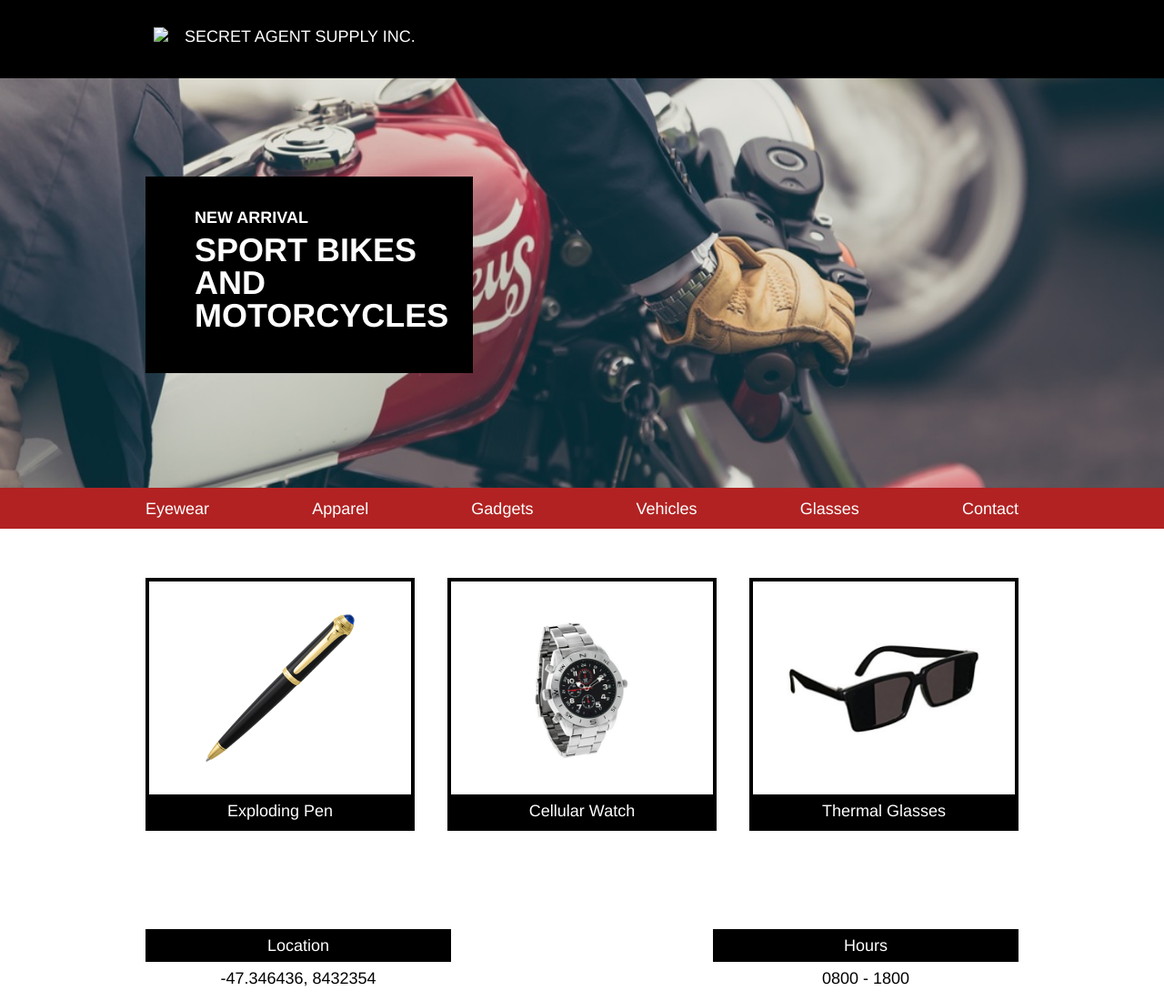
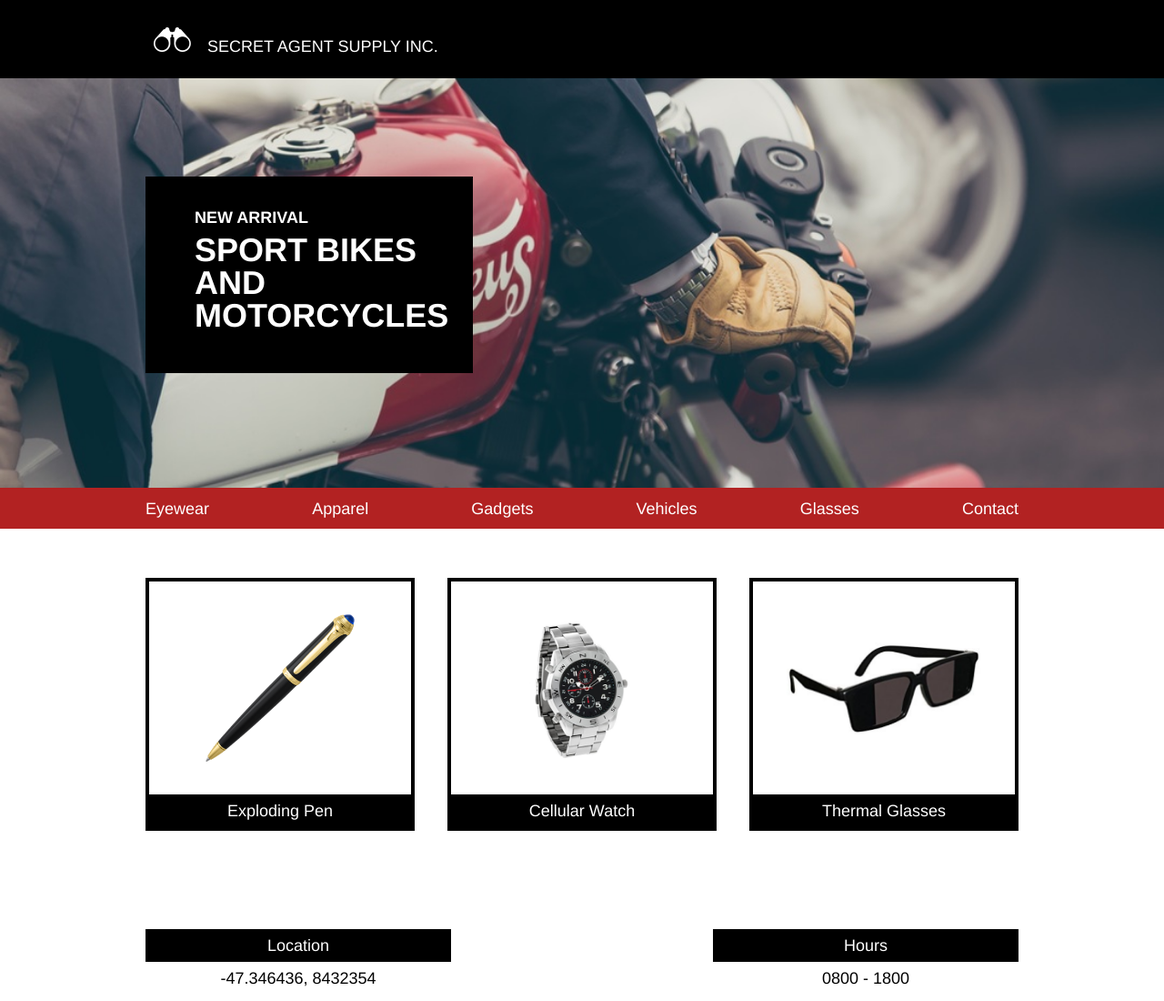
Before and after one commit to lcarpenter2017/secretagentsupply, a plain HTML site: page index.html in a window 1280 px wide. Shown: the top 1100 px of the page at 91% size. Drawn offline with Linux system fonts and the light colour scheme; the site is published under a folder, as on GitHub Pages, so addresses that start at the root find nothing.

Commit message:
logo fix

```diff
--- a/index.html
+++ b/index.html
@@ -10,7 +10,7 @@
     <header>
       <div class="banner">
           <div class="ninesixtylogo">
-        <img src="/resources/images/logo.png"><span>SECRET AGENT SUPPLY INC.</span>
+        <img src="resources/images/logo.png"><span>SECRET AGENT SUPPLY INC.</span>
           </div></div>
     </header>
     <!--This is the Main Container-->
```
